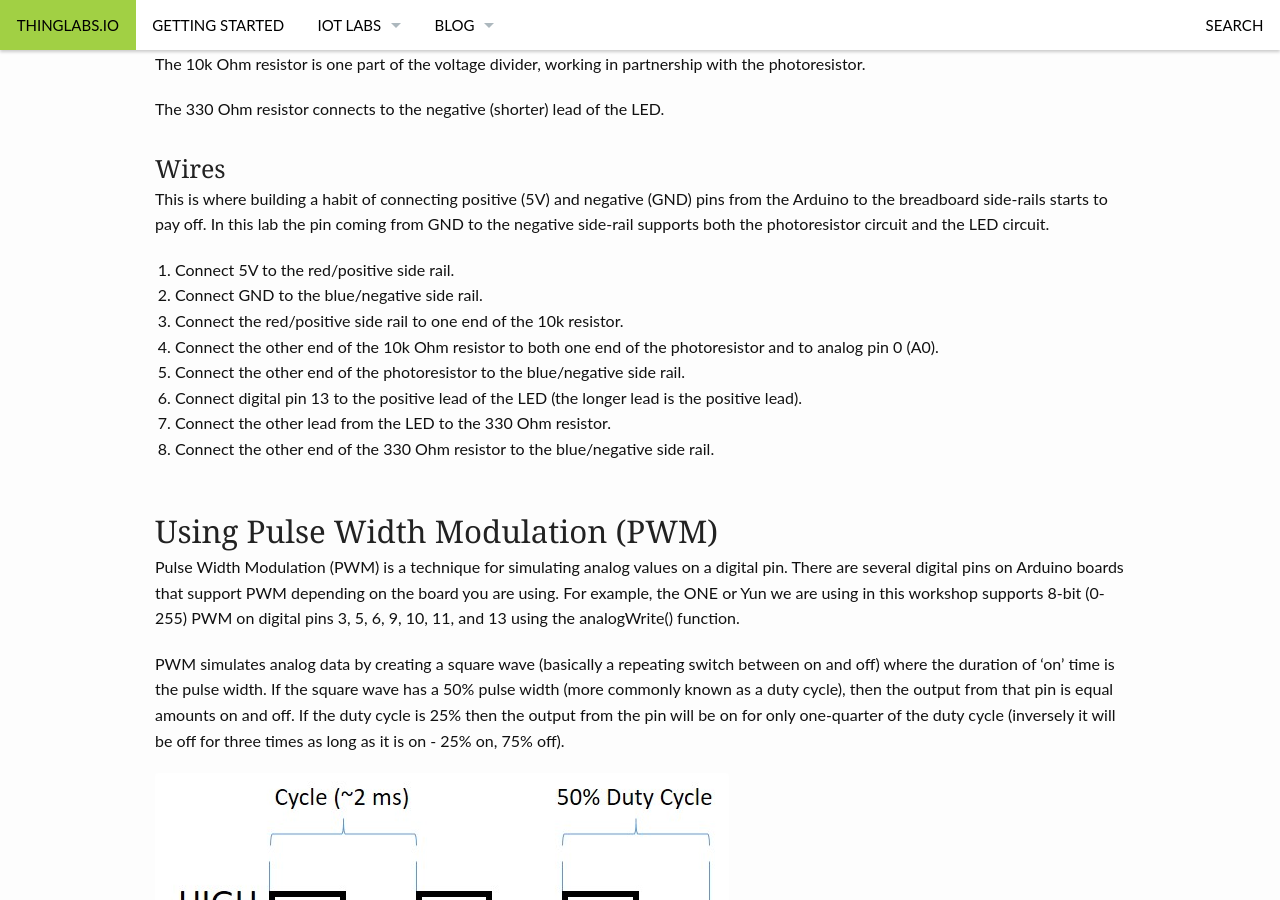
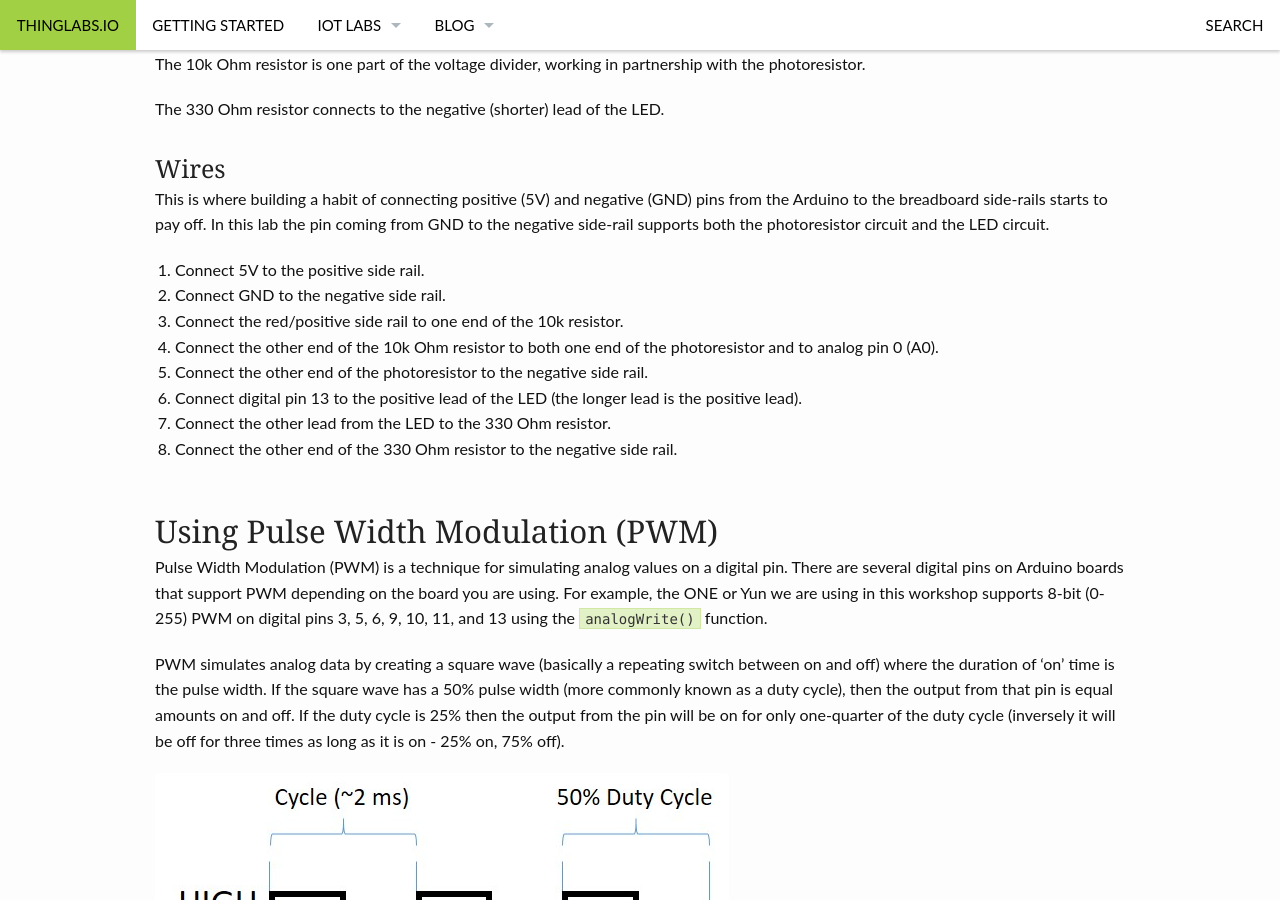
Before and after one commit to ThingLabsIo/ThingLabsIo.github.io, a Jekyll site: the page built from pages/lab003.md, in a window 1280 px wide and 900 px high, scrolled down 1959 px. Built offline with Jekyll 4.4.1, drawn with Linux system fonts in a browser that asks for light colours; some of the changed text lies outside the part shown.

Commit message:
Fixing typos

```diff
--- a/pages/lab003.md
+++ b/pages/lab003.md
@@ -43,17 +43,17 @@ The 330 Ohm resistor connects to the negative (shorter) lead of the LED.
 ### Wires
 This is where building a habit of connecting positive (5V) and negative (GND) pins from the Arduino to the breadboard side-rails starts to pay off. In this lab the pin coming from GND to the negative side-rail supports both the photoresistor circuit and the LED circuit.
 
-1. Connect 5V to the red/positive side rail.
-2. Connect GND to the blue/negative side rail.
+1. Connect 5V to the positive side rail.
+2. Connect GND to the negative side rail.
 3. Connect the red/positive side rail to one end of the 10k resistor.
 4. Connect the other end of the 10k Ohm resistor to both one end of the photoresistor and to analog pin 0 (A0).
-5. Connect the other end of the photoresistor to the blue/negative side rail.
+5. Connect the other end of the photoresistor to the negative side rail.
 6. Connect digital pin 13 to the positive lead of the LED (the longer lead is the positive lead).
 7. Connect the other lead from the LED to the 330 Ohm resistor.
-8. Connect the other end of the 330 Ohm resistor to the blue/negative side rail.
+8. Connect the other end of the 330 Ohm resistor to the negative side rail.
 
 ## Using Pulse Width Modulation (PWM)
-Pulse Width Modulation (PWM) is a technique for simulating analog values on a digital pin. There are several digital pins on Arduino boards that support PWM depending on the board you are using. For example, the ONE or Yun we are using in this workshop supports 8-bit (0-255) PWM on digital pins 3, 5, 6, 9, 10, 11, and 13 using the analogWrite() function.
+Pulse Width Modulation (PWM) is a technique for simulating analog values on a digital pin. There are several digital pins on Arduino boards that support PWM depending on the board you are using. For example, the ONE or Yun we are using in this workshop supports 8-bit (0-255) PWM on digital pins 3, 5, 6, 9, 10, 11, and 13 using the <code>analogWrite()</code> function.
 
 PWM simulates analog data by creating a square wave (basically a repeating switch between on and off) where the duration of 'on' time is the pulse width. If the square wave has a 50% pulse width (more commonly known as a duty cycle), then the output from that pin is equal amounts on and off. If the duty cycle is 25% then the output from the pin will be on for only one-quarter of the duty cycle (inversely it will be off for three times as long as it is on - 25% on, 75% off).
 
@@ -64,7 +64,7 @@ Because the time windows of a cycle is too fast for the human eye to perceive (a
 ## Writing the Code
 For this lab you will create a new file named <strong>lab003.js</strong> in the same directory as you did in the previous labs. There are no additional dependencies, so we don't need to make any changes to the package.json file.
 
-In the lab003.js file start by declaring the key objects, including a variable for the LED pin and the analog pin you will use (digital pin 13 for the LED and analog pin A0 for the photoresistor - if you still have your project board wired up from the previous labs then you should be all set). You should also stub out the _board.on()_ callback function for Johnny Five.
+In the lab003.js file start by declaring the key objects, including a variable for the LED pin and the analog pin you will use (digital pin 13 for the LED and analog pin A0 for the photoresistor - if you still have your project board wired up from the previous labs then you should be all set). You should also stub out the <code>board.on()</code> callback function for Johnny Five.
 <pre>
 var five = require("johnny-five");
 var board = new five.Board();
@@ -77,7 +77,8 @@ board.on("ready", function() {
 
 // You will add a couple functions here later in the lab
 </pre>
-Inside of the _board.on()_ function you will first initialize the digital pin that you will use for the LED as a pulse width modulation (PWM) pin.
+Inside of the <code>board.on()</code> function you will first initialize the digital pin that you will use for the LED as a pulse width modulation (PWM) pin.
+
 <pre>
 board.on("ready", function() {
   // Set pin 13 to PWM mode
@@ -107,16 +110,18 @@ function map(x, in_min, in_max, out_min, out_max) {
   return Math.round((x - in_min) * (out_max - out_min) / (in_max - in_min) + out_min);
 }
 </pre>
+
 This is the [exact formula](http://www.arduino.cc/en/Reference/Map) used by the Arduino. Using this function you can pass in a value and its predefined range, and the desired data range and it will return the appropriate value for that range.
 
-The _map()_ function will return negative values so you need to also recreate the [Arduino _constrain()_ function](http://www.arduino.cc/en/Reference/Constrain), which will enable you to ensure the value is constrained to a minimum and maximum value. Add the following code immediately after the _map()_ function.
+The <code>map()</code> function will return negative values so you need to also recreate the [Arduino Constrain function](http://www.arduino.cc/en/Reference/Constrain), which will enable you to ensure the value is constrained to a minimum and maximum value. Add the following code immediately after the <code>map()</code> function.
 <pre>
 // This function ensures a value is within a defined range
 function constrain(x, in_min, in_max) {
   return Math.round(x < in_min ? in_min : x > in_max ? in_max : x);
 }
 </pre>
-Now the you have written the supporting functions for _map()_ and _constrain()_ you can write the callback function for the _analogRead()_ function you started writing inside the _board.on()_ function.. First you need to use the _map()_ function to map the incoming value from the photoresistor to a brightness value for the LED.
+
+Now the you have written the supporting functions for <code>map()</code> and <code>constrain()</code> you can write the callback function for the <code>analogRead()</code> function you started writing inside the <code>board.on()</code> function. First you need to use the <code>map()<code> function to map the incoming value from the photoresistor to a brightness value for the LED.
 <pre>
   // read the input on analog pin 0:
   this.analogRead(ANALOGPIN, function(val) {
@@ -126,7 +131,9 @@ Now the you have written the supporting functions for _map()_ and _constrain()_
 
   });
 </pre>
-When you set the brightness value you mapped the incoming data from a range of 350-1023 to 0-255. In doing so you effectively set the ambient light value of 350 to a brightness of 0 (since 350 maps to 0). If the value coming in from the photoresistor is below 350 then the _map()_ function will return a negative value. To account for the potential for a negative value you can constrain the value to the 0-255 range using the _constrain()_ function you wrote.
+
+When you set the brightness value you mapped the incoming data from a range of 350-1023 to 0-255. In doing so you effectively set the ambient light value of 350 to a brightness of 0 (since 350 maps to 0). If the value coming in from the photoresistor is below 350 then the <code>map()</code> function will return a negative value. To account for the potential for a negative value you can constrain the value to the 0-255 range using the <code>constrain()</code> function you wrote.
+
 <pre>
   // read the input on analog pin 0:
   this.analogRead(ANALOGPIN, function(val) {
@@ -163,10 +171,12 @@ That's all the code - now you are ready to run the application.
 
 ## Run the Application
 To run the application, plug your Arduino into your computer with the USB cable. Open a terminal window (Mac OS X) or Node.js command prompt (Windows) and execute the following commands (replace _C:\Development\IoTLabs_ with the path that leads to your lab folder):
+
 <pre>
 cd C:\Development\IoTLabs
 node lab003.js
 </pre>
+
 You should see some lights on the board blink a little as the app is initialized, and then you should see something like the following in the terminal/console window (the actual values will depend on how much light the photoresistor is receiving):
 <pre>
 c:\Development\IoTLabs>node lab003.js
```
Also changed, not shown: other parts of pages/lab003.md (+9 -6 lines), pages/lab001.md (+3 -1 lines), pages/lab002.md (+3 -2 lines), pages/lab004.md (+18 -8 lines).
